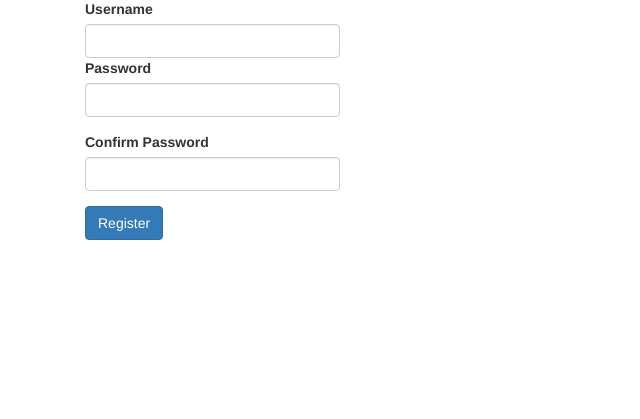
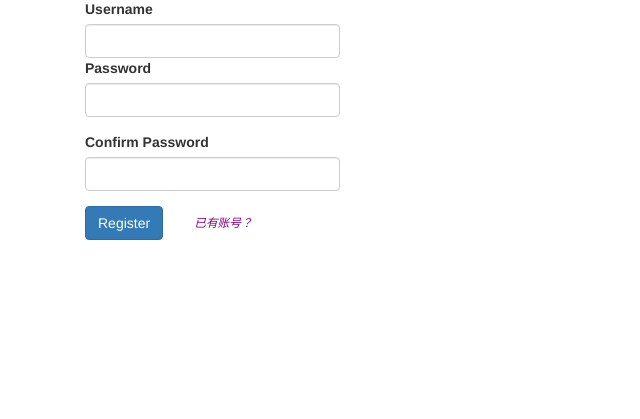
Before and after one commit to bobo325/Light_Blog, a Flask app: template light_blog/templates/account/register.html in a window 1280 px wide. Shown: the part 271-690 px from the top of the page, without its empty margins (0-640 px from the left). Run offline with Flask 2, Linux system fonts and the light colour scheme; the template is opened without the code that fills it: values that come from a table or form of the project are taken from there, others are empty; parts of the project's set-up code (start-up, migrations or seed data) failed here and were passed over; some libraries are stand-ins or nearby versions.

Commit message:
[U] 添加注册

```diff
--- a/light_blog/templates/account/register.html
+++ b/light_blog/templates/account/register.html
@@ -28,6 +28,10 @@
     </div>
     <input class="btn btn-primary" type="submit" value="Register">
 {#    <div class="g-recaptcha" data-sitekey="6LcWCmgUAAAAAJ65XRBGvV3hOEjgrOJMloq7c8HO"></div>#}
+      &nbsp;&nbsp;&nbsp;&nbsp;&nbsp;&nbsp;
+    <span style="font-size: smaller;font-style: italic">
+        <a href="{{ url_for('account.login') }}" style="color:purple;">已有账号？</a>
+    </span>
   </form>
 </div>
 {% endblock %}
```
